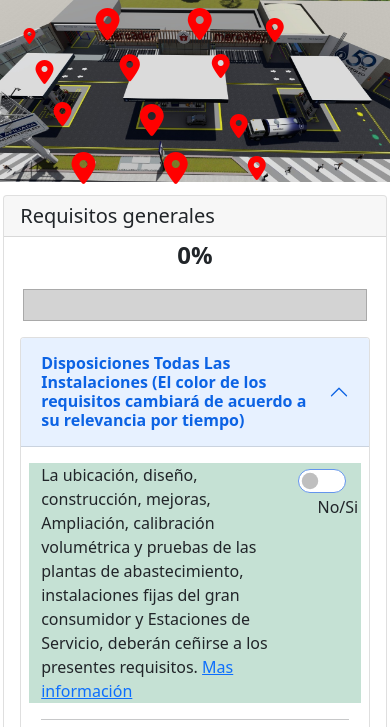
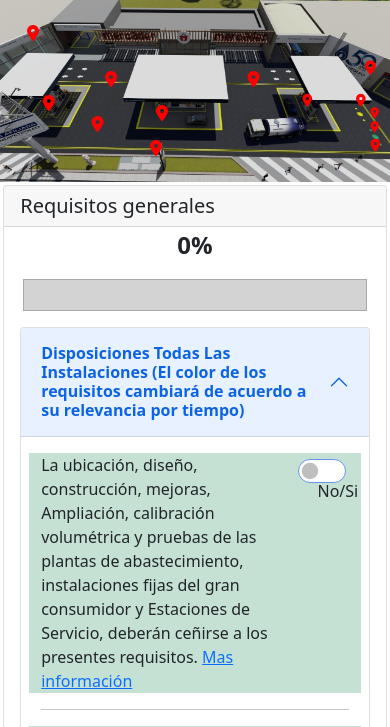
Before and after one commit to julian0986/reglamentoTecnico, a PHP site: page / in a window 390 px wide. Shown: the part 105-832 px from the top of the page. Run offline with PHP 8.4, Linux system fonts and the light colour scheme; some libraries are stand-ins or nearby versions.

Commit message:
Ubicacion de puntos de manera responsive y cambio de imagenes tanques subterraneos

```diff
--- a/index.html
+++ b/index.html
@@ -46,7 +46,7 @@
             abastecimiento</span></i></a>
       <a href="./Tanquesubterraneos.html" target="_blank" class="point1"><i class="fas fa-map-marker-alt"><span
             class="tooltiptext1">Tanques Subterraneos</span></i></a>
-      <a href="./Almacenamientoytuberias.html" class="point2"><i class="fas fa-map-marker-alt"><span
+      <a href="./Almacenamientoytuberias.html" target="_blank" class="point2"><i class="fas fa-map-marker-alt"><span
             class="tooltiptext2">Almacenamiento y
             Tuberias</span></i></a>
       <a href="./Disposicioneseds.html" target="_blank" class="point3"><i class="fas fa-map-marker-alt"><span
@@ -109,8 +109,8 @@
                     <a href="#">Mas información</a>
                   </div>
                   <div class="col-2 bg-success bg-opacity-25 ">
-                    <div class="form-check form-switch d-flex align-self-center">
-                      <input class="form-check-input" type="checkbox" id="flexSwitchCheckDefault" value="chb1">
+                    <div class="form-check form-switch">
+                      <input class="form-check-input " type="checkbox" id="flexSwitchCheckDefault" value="chb1">
                     </div>
                     <div>
                       <label class="form-check-label" for="flexSwitchCheckDefault">No/Si</label>
--- a/src/css/style.css
+++ b/src/css/style.css
@@ -366,23 +366,23 @@
         width: 100%;
     }
     .grilladeimagen .point{
-        grid-column: 2/2;
-        grid-row: 1/2;
+        grid-column: 9/9;
+        grid-row: 3/4;
         color: red;
         font-size: 1rem;
-        justify-self: flex-end;
-        align-self: end;
+        justify-self: flex-start;
+        align-self: center;
 
     }
 
     .point .tooltiptext{
         visibility: hidden;
-        width: 10%;
+        width: 12%;
         background-color: lightgray;
         color:black ;
-        font-size: 15px;
+        font-size: 7px;
         text-align: center;
-        border-radius: 6px;
+        border-radius: 4px;
         position: absolute;
         background-size: 2rem;
 
@@ -393,12 +393,12 @@
     }
 
     .grilladeimagen .point1{
-        grid-column: 3/3;
-        grid-row: 2/3;
+        grid-column: 19/20;
+        grid-row: 3/3;
         color: red;
-        font-size: 1.5rem;
-        align-self: center;
-        justify-self: start;
+        font-size: 0.8rem;
+        align-self: flex-start;
+        justify-self: center;
         max-width: 100%;
         position: relative;
 
@@ -423,12 +423,12 @@
         visibility: visible;
     }
     .grilladeimagen .point2{
-        grid-column: 4/4;
-        grid-row: 3/4;
+        grid-column: 20/20;
+        grid-row: 4/5;
         color: red;
-        font-size: 1.5rem;
+        font-size: 0.8rem;
         align-self: flex-start;
-        justify-content: flex-start;
+        justify-content: center;
         position: relative
     }
 
@@ -452,21 +452,22 @@
     }
 
     .grilladeimagen .point3{
-        grid-column: 5/5;
+        grid-column: 8/10;
         grid-row: 4/5;
         color: red;
-        font-size: 2rem;
-        align-self: flex-end;
+        font-size: 1rem;
+        align-self: flex-start;
+        justify-self: center;
     }
 
     .point3 .tooltiptext3{
         visibility: hidden;
-        width: 10%;
+        width: 12%;
         background-color: lightgray;
         color:black ;
-        font-size: 15px;
+        font-size: 10px;
         text-align: center;
-        border-radius: 6px;
+        border-radius: 4px;
         position: absolute;
         background-size: 2rem;
     }
@@ -476,19 +477,21 @@
     }
     .grilladeimagen .point4{
         grid-column: 6/6;
-        grid-row: 1/2;
+        grid-row: 2/3;
         color: red;
-        font-size: 2rem;
+        font-size: 1rem;
+        align-self: flex-end;
+        justify-self: flex-end;
     }
 
     .point4 .tooltiptext4{
         visibility: hidden;
-        width: 10%;
+        width: 14%;
         background-color: lightgray;
         color:black ;
-        font-size: 15px;
+        font-size: 10px;
         text-align: center;
-        border-radius: 6px;
+        border-radius: 4px;
         position: absolute;
         background-size: 2rem;
     }
@@ -498,20 +501,22 @@
     }
 
     .grilladeimagen .point5{
-        grid-column: 7/7;
+        grid-column: 13/15;
         grid-row: 2/3;
         color: red;
-        font-size: 1.7rem;
+        font-size: 1rem;
+        align-self: flex-end;
+        justify-self: center;
     }
 
     .point5 .tooltiptext5{
         visibility: hidden;
-        width: 10%;
+        width: 14%;
         background-color: lightgray;
         color:black ;
-        font-size: 15px;
+        font-size: 10px;
         text-align: center;
-        border-radius: 6px;
+        border-radius: 4px;
         position: absolute;
         background-size: 2rem;
     }
@@ -520,21 +525,22 @@
         visibility: visible;
     }
     .grilladeimagen .point6{
-        grid-column: 8/8;
-        grid-row: 3/4;
+        grid-column: 2/2;
+        grid-row: 1/2;
         color: red;
-        font-size: 2rem;
-        justify-self: center;
+        font-size: 1rem;
+        justify-self: flex-end;
+        align-self: flex-end;
     }
 
     .point6 .tooltiptext6{
         visibility: hidden;
-        width: 10%;
+        width: 14%;
         background-color: lightgray;
         color:black ;
-        font-size: 15px;
+        font-size: 10px;
         text-align: center;
-        border-radius: 6px;
+        border-radius: 4px;
         position: absolute;
         background-size: 2rem;
     }
@@ -543,21 +549,21 @@
         visibility: visible;
     }
     .grilladeimagen .point7{
-        grid-column: 9/9;
-        grid-row: 4/5;
+        grid-column: 3/3;
+        grid-row: 3/4;
         color: red;
-        font-size: 2rem;
+        font-size: 1rem;
         justify-self: center;
     }
 
     .point7 .tooltiptext7{
         visibility: hidden;
-        width: 10%;
+        width: 14%;
         background-color: lightgray;
         color:black ;
-        font-size: 15px;
+        font-size: 10px;
         text-align: center;
-        border-radius: 6px;
+        border-radius: 4px;
         position: absolute;
         background-size: 2rem;
     }
@@ -566,21 +572,22 @@
         visibility: visible;
     }
     .grilladeimagen .point8{
-        grid-column: 10/10;
-        grid-row:1/2;
+        grid-column: 5/7;
+        grid-row:3/3;
         color: red;
-        font-size: 2rem;
+        font-size: 1rem;
         justify-self: center;
+        align-self: flex-end;
     }
 
     .point8 .tooltiptext8{
         visibility: hidden;
-        width: 10%;
+        width: 14%;
         background-color: lightgray;
         color:black ;
-        font-size: 15px;
+        font-size: 10px;
         text-align: center;
-        border-radius: 6px;
+        border-radius: 4px;
         position: absolute;
         background-size: 2rem;
     }
@@ -589,27 +596,27 @@
         visibility: visible;
     }
     .grilladeimagen .point9{
-        grid-column: 11/11;
-        grid-row: 2/3;
+        grid-column: 19/21;
+        grid-row: 2/2;
         color: red;
-        font-size: 1.5rem;
-        align-self: flex-start;
-        justify-self: flex-end;
+        font-size: 0.9rem;
+        align-self: center;
+        justify-self: center;
         position: relative;
     }
 
     .point9 .tooltiptext9{
         visibility: hidden;
         background-color:lightgray;
-        border-radius: 10px;
+        border-radius: 4px;
         width: 5rem;
         height: auto;
         color:black;
-        font-size: 1rem;
+        font-size: 0.7rem;
         position: absolute;
         text-align: center;
-        padding: 5px;
-        right: 30px;
+        padding: 2px;
+        right: 20px;
         bottom: 1px;
 
     }
@@ -618,36 +625,37 @@
         visibility: visible;
     }
     .grilladeimagen .point10{
-        grid-column: 12/12;
+        grid-column: 16/17;
         grid-row: 3/4;
         color: red;
-        font-size: 1.5rem;
-        align-self: flex-end;
+        font-size: 0.8rem;
+        align-self: flex-start;
         justify-self: flex-end;
     }
 
     .point10 .tooltiptext10{
         visibility: hidden;
-        width: 10%;
+        width: 14%;
         background-color: lightgray;
         color:black ;
-        font-size: 15px;
+        font-size: 8px;
         text-align: center;
-        border-radius: 6px;
+        border-radius: 4px;
         position: absolute;
         background-size: 2rem;
+
     }
 
     .point10:hover .tooltiptext10{
         visibility: visible;
     }
     .grilladeimagen .point11{
-        grid-column: 13/13;
-        grid-row: 4/5;
+        grid-column: 20/21;
+        grid-row: 3/4;
         color: red;
-        font-size: 1.5rem;
+        font-size: 0.7rem;
         align-self: center;
-        justify-self: end;
+        justify-self: flex-start;
         position: relative;
 
     }
@@ -655,15 +663,15 @@
     .point11 .tooltiptext11{
         visibility: hidden;
         background-color:lightgray;
-        border-radius: 10px;
-        width: 6rem;
+        border-radius: 4px;
+        width: 4rem;
         height: auto;
         color:black;
-        font-size: 1rem;
+        font-size: 0.7rem;
         position: absolute;
         text-align: center;
-        padding: 5px;
-        right: 30px;
+        padding: 3px;
+        right: 20px;
         bottom: 1px;
     }
 
@@ -671,12 +679,12 @@
         visibility: visible;
     }
     .grilladeimagen .point12{
-        grid-column: 14/14;
-        grid-row: 1/2;
+        grid-column: 20/21;
+        grid-row: 3/4;
         color: red;
-        font-size: 1.5rem;
+        font-size: 0.7rem;
         align-self: flex-end;
-        justify-self: flex-end;
+        justify-self: flex-start;
         position: relative;
 
     }
@@ -685,14 +693,14 @@
         visibility: hidden;
         background-color: lightgrey;
         border-radius: 10px;
-        width: 5rem;
+        width: 3rem;
         height: auto;
         color:black;
-        font-size: 1rem;
+        font-size: 0.7rem;
         position: absolute;
         text-align: center;
-        padding: 5px;
-        right: 30px;
+        padding: 3px;
+        right: 20px;
         bottom: 1px;
     }
 
@@ -702,3 +710,5 @@
 
 
 }
+
+/* div class = sino */
```
Also changed, not shown: src/img/imgtarjetas/generales/Tanques subterraneos/Tanques subterraneos/5.3.1f.1/5.3.1f.areadebocasdellenado.jpg (added), src/img/imgtarjetas/generales/Tanques subterraneos/Tanques subterraneos/5.3.1f.1/5.3.1f.bocadedescarga.jpg (added), src/img/imgtarjetas/generales/Tanques subterraneos/Tanques subterraneos/5.3.1f.1/5.3.1fi.bocadedescarga2.jpg (added), src/img/imgtarjetas/generales/Tanques subterraneos/Tanques subterraneos/5.3.1f.1/5.3.1fi.contenedordederrames.jpg (added), src/img/imgtarjetas/generales/Tanques subterraneos/Tanques subterraneos/5.3.1f.1/5.3.1fi.contenedordederrames2.jpg (added), src/img/imgtarjetas/generales/Tanques subterraneos/Tanques subterraneos/5.3.1f.1/5.3.1fiv.sistemadellenadoremoto.jpg (added), 3 other files.
